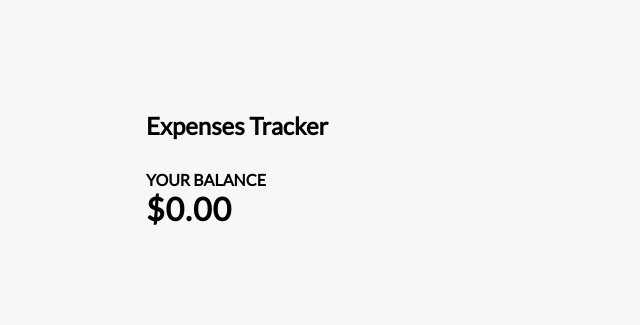
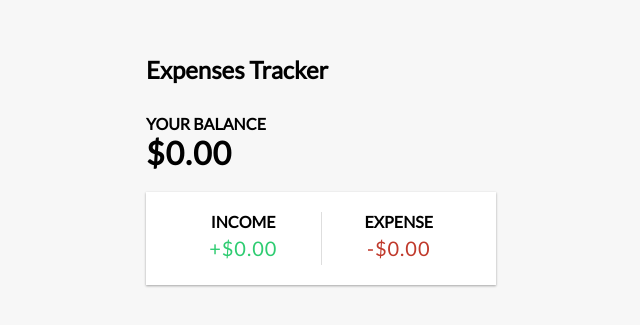
Before and after one commit to recep-demir/expenses-tracker-react-firebase, a React (Create React App) app: page / in a window 1280 px wide. Shown: the part 225-550 px from the top of the page, without its empty margins (319-959 px from the left). Built offline with nearby package versions, Linux system fonts and the light colour scheme.

Commit message:
add: incomeExpenses component

```diff
--- a/src/App.js
+++ b/src/App.js
@@ -1,6 +1,7 @@
 import './App.css';
 import Balance from './components/Balance';
 import Header from './components/Header';
+import IncomeExpenses from './components/IncomeExpenses';
 
 
 function App() {
@@ -9,7 +10,9 @@ function App() {
       <Header/>
       <div className="container">
         <Balance/>
+        <IncomeExpenses/>
       </div>
+
     </div>
   );
 }
```
